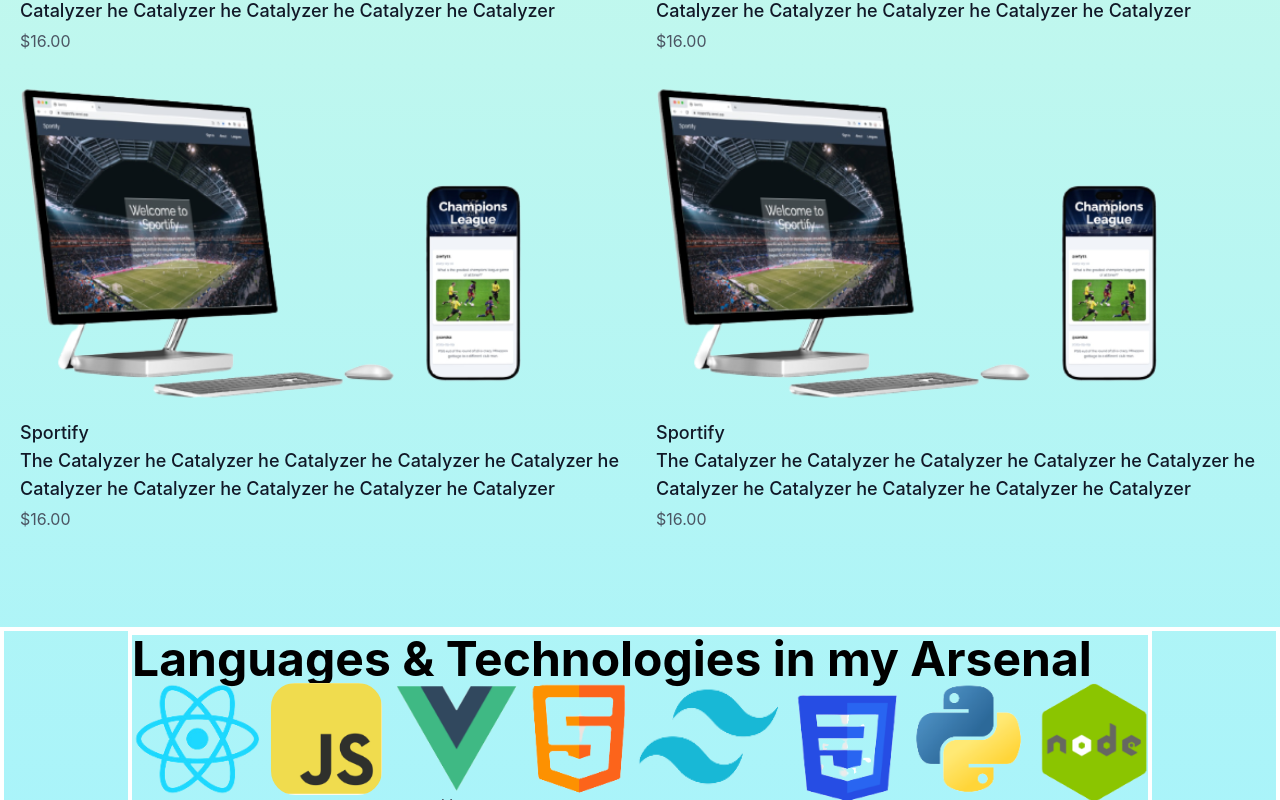
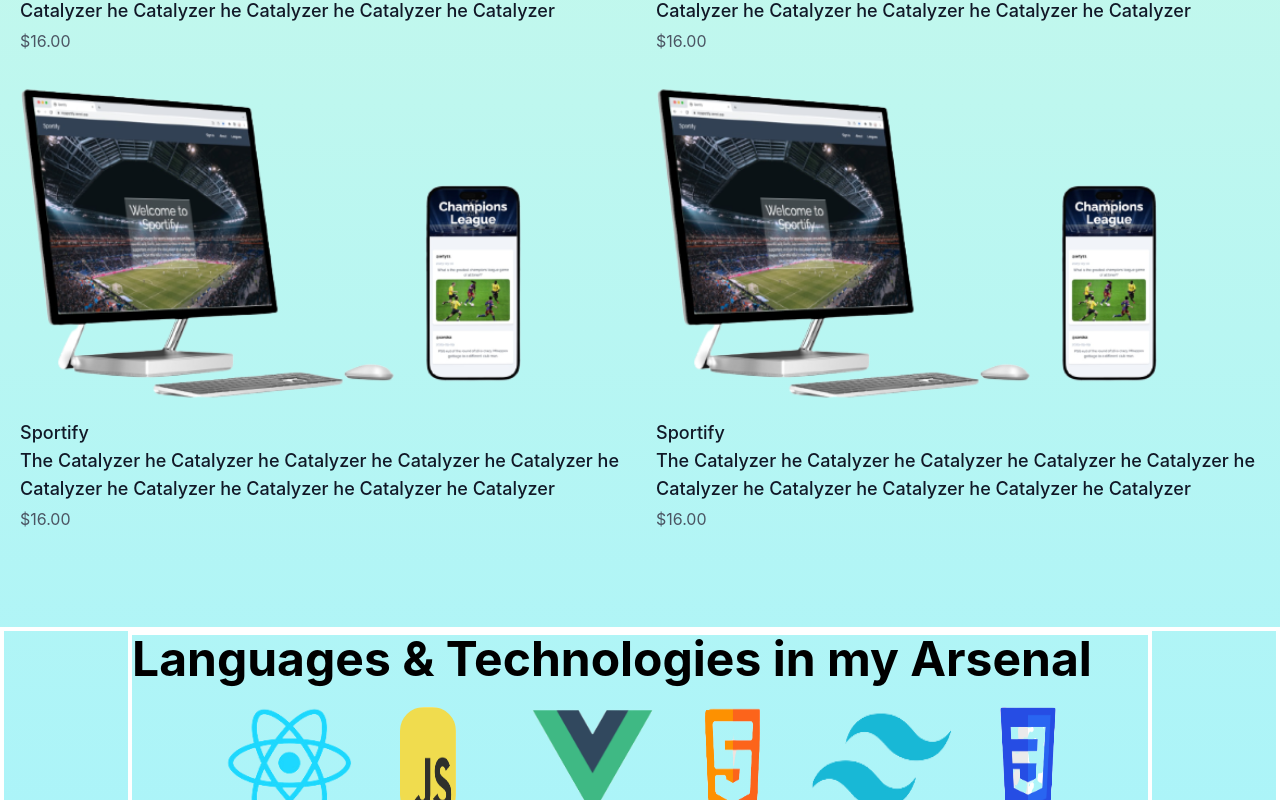
Before and after one commit to nickonbabaei/portfolio, a React (Create React App) app in the folder client/: page / in a window 1280 px wide. Shown: the part 2000-2800 px from the top of the page. Built offline with nearby package versions, Linux system fonts and the light colour scheme.

Commit message:
updated first half of icons to be responsive

```diff
--- a/client/src/components/Skills.jsx
+++ b/client/src/components/Skills.jsx
@@ -16,68 +16,70 @@
     return (
 
         <div class='max-w-full flex justify-center border-4 border-white'>
+
             <div class='max-w-screen-lg border-4 border-white'>
+            <h1 class='text-black font-bold text-3xl sm:text-5xl'>Languages & Technologies in my Arsenal</h1>
 
 
-                <h1 class='text-black font-bold text-3xl sm:text-5xl'>Languages & Technologies in my Arsenal</h1>
-                <div class='grid grid-cols-2 sm:flex sm:flex-wrap sm:justify-between'>
-                    <div class='flex flex-col'>
-                        <img class="w-32 h-28 rounded" alt="react" src={ReactLogo} />
+
+                <div class='flex flex-wrap justify-center'>
+                    <div class='flex flex-col m-6'>
+                        <img class="sm:w-32 sm:h-28 w-14 rounded" alt="react" src={ReactLogo} />
                         <p class='mx-auto'>React</p>
 
                     </div >
-                    <div class='flex flex-col'>
-                        <img class="w-30 h-28 rounded-3xl" alt="react" src={JsLogo} />
+                    <div class='flex flex-col m-6'>
+                        <img class="sm:w-30 sm:h-28 w-14 rounded-3xl" alt="react" src={JsLogo} />
                         <p class='mx-auto'>JavaScript</p>
 
                     </div>
-                    <div class='flex flex-col'>
-                        <img class="w-32 h-30 rounded" alt="react" src={VueLogo} />
+                    <div class='flex flex-col m-6'>
+                        <img class="sm:w-32 sm:h-30 w-14 rounded" alt="react" src={VueLogo} />
                         <p class='mx-auto'>Vue</p>
 
                     </div>
-                    <div class='flex flex-col'>
-                        <img class="w-30 h-28 rounded" alt="react" src={HtmlLogo} />
+                    <div class='flex flex-col m-6'>
+                        <img class="sm:w-30 sm:h-28 w-14 rounded" alt="react" src={HtmlLogo} />
                         <p class='mx-auto'>HTML</p>
 
                     </div>
-                    <div class='flex flex-col'>
-                        <img class="w-36 h-28 rounded" alt="react" src={TailwindLogo} />
+                    <div class='flex flex-col m-6'>
+                        <img class="sm:w-36 sm:h-28 w-14 rounded" alt="react" src={TailwindLogo} />
                         <p class='mx-auto'>Tailwind</p>
 
                     </div>
-                    <div class='flex flex-col'>
-                        <img class="w-28 h-32 rounded" alt="react" src={CssLogo} />
+                    <div class='flex flex-col m-6'>
+                        <img class="sm:w-26 sm:h-28 w-14 rounded" alt="react" src={CssLogo} />
                         <p class='mx-auto'>CSS</p>
 
                     </div>
-                    <div class='flex flex-col'>
-                        <img class="w-30 h-28 rounded" alt="react" src={PythonLogo} />
+                    <div class='flex flex-col m-6'>
+                        <img class="sm:w-32 sm:h-28 w-14 rounded" alt="react" src={PythonLogo} />
                         <p class='mx-auto'>Python</p>
 
                     </div>
-                    <div class='flex flex-col'>
-                        <img class="w-28 h-30 rounded" alt="react" src={NodeLogo} />
+                    <div class='flex flex-col m-6'>
+                        <img class="sm:w-28 sm:h-30 w-14 rounded" alt="react" src={NodeLogo} />
                         <p class='mx-auto'>Node</p>
 
                     </div>
-                    <div class='flex flex-col'>
-                        <img class="w-28 h-28 object-cover object-center rounded" alt="react" src={PostgresLogo} />
+                    <div class='flex flex-col m-6'>
+                        <img class="sm:w-28 sm:h-26 w-14 object-cover object-center rounded" alt="react" src={PostgresLogo} />
                         <p class='mx-auto'>PostgreSQL</p>
 
                     </div>
-                    <div class='flex flex-col'>
-                        <img class="h-28 rounded" alt="react" src={MongodbLogo} />
+                    <div class='flex flex-col m-6'>
+                        <img class="sm:h-28 sm:w-10 w-8 h-16 ml-4 rounded" alt="react" src={MongodbLogo} />
                         <p class='mx-auto'>MongoDB</p>
 
                     </div>
-                    <div class='flex flex-col'>
-                        <img class="w-30 h-28 rounded-3xl" alt="react" src={MysqlLogo} />
+                    <div class='flex flex-col mb-6 mr-6 ml-6 mt-8'>
+                        <img class="sm:w-24 sm:h-24 mb-2 w-14 rounded-3xl" alt="react" src={MysqlLogo} />
                         <p class='mx-auto'>MySQL</p>
 
                     </div>
-                    <div class='flex flex-col'>
-                        <img class="w-30 h-28 rounded" alt="react" src={GithubLogo} />
+                    <div class='flex flex-col m-6'>
+                        <img class="w-14 rounded sm:w-28 sm:h-28" alt="react" src={GithubLogo} />
                         <p class='mx-auto'>GitHub</p>
 
                     </div>
```
Also changed, not shown: client/src/images/css-logo.png.
